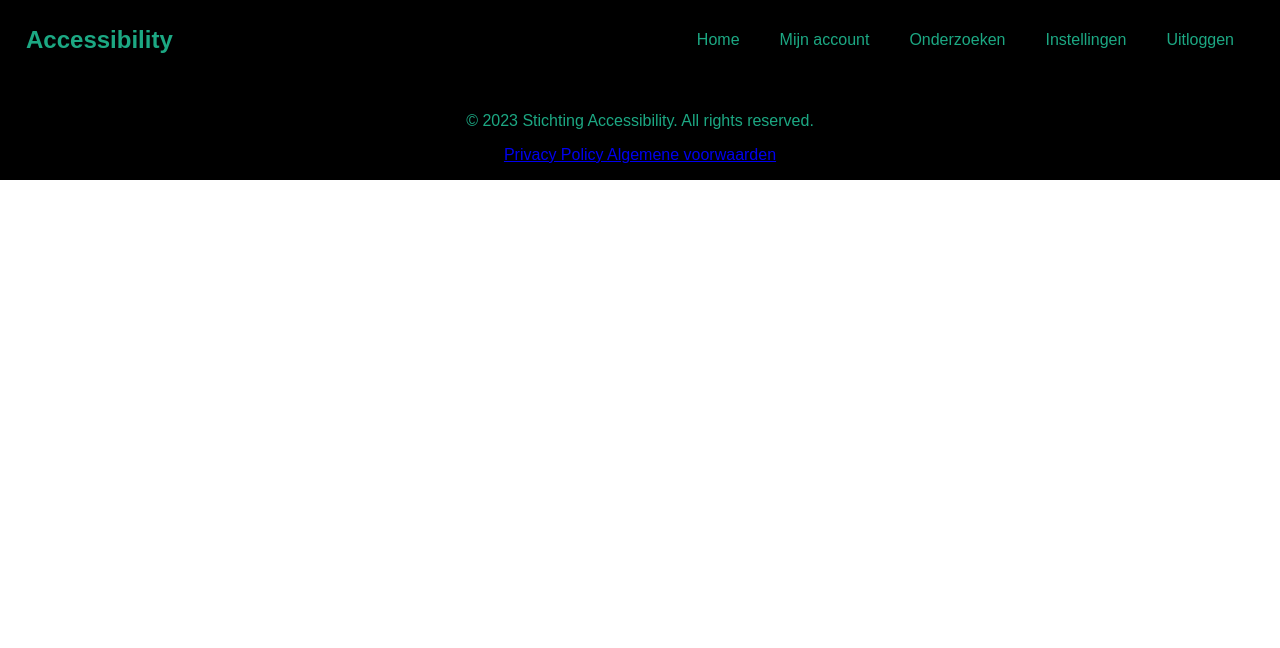
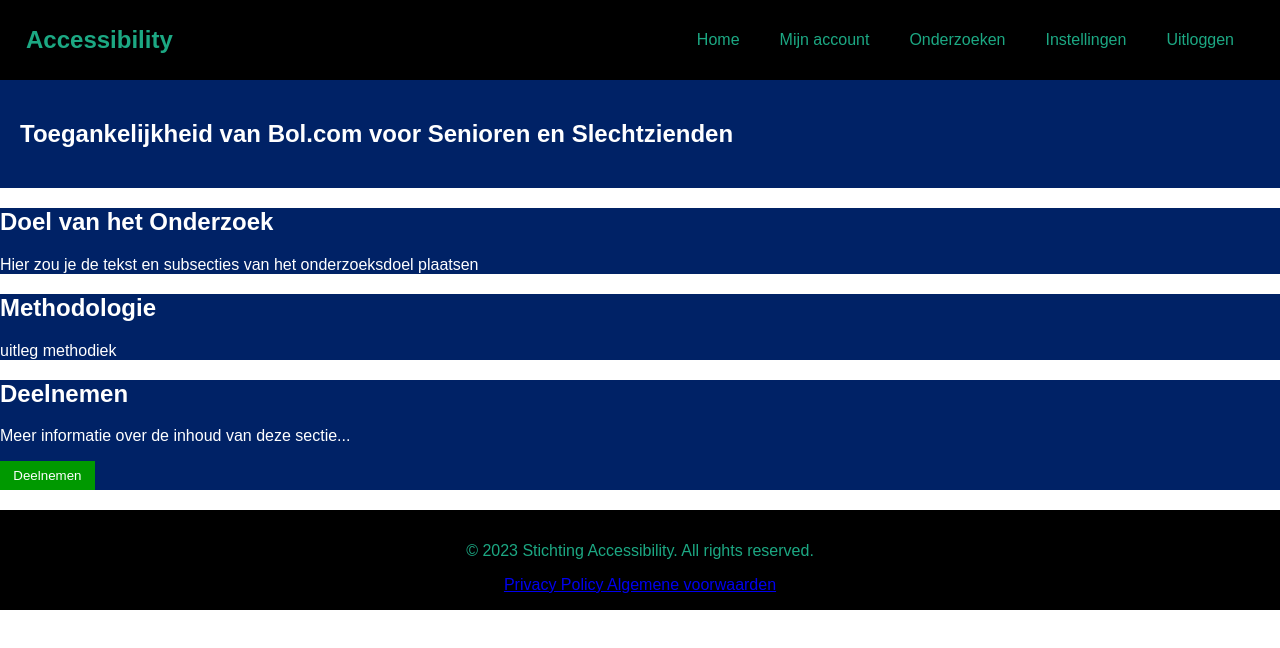
Before and after one commit to DiegoIEC/wpr, a React (Create React App) app in the folder web/: page /onderzoek in a window 1280 px wide. Shown: the top 648 px of the page. Built offline with nearby package versions, Linux system fonts and the light colour scheme.

Commit message:
onderzoek  maken

```diff
--- a/web/src/App.js
+++ b/web/src/App.js
@@ -3,6 +3,7 @@ import Home from './Home';
 import Footer from './Footer';
 import { BrowserRouter as Router, Routes, Route } from "react-router-dom";
 import Onderzoeken from './Onderzoeken';
+import Onderzoek from './Onderzoek';
 
 function App() {
   return (
@@ -18,6 +19,9 @@ function App() {
         <Routes>
           <Route path="/onderzoeken" element={<Onderzoeken />}></Route>
         </Routes>
+        <Routes>
+          <Route path="/onderzoek" element={<Onderzoek />}></Route>
+        </Routes>
 
         </main>
         <Footer />
--- /dev/null
+++ b/web/src/Onderzoek.js
@@ -0,0 +1,37 @@
+const titel = "Toegankelijkheid van Bol.com voor Senioren en Slechtzienden"
+const beschrijving ="Hier zou je de tekst en subsecties van het onderzoeksdoel plaatsen"
+const methodiek = "uitleg methodiek"
+
+const Onderzoek = () => {
+  return (
+    <div className="onderzoek">
+      <section className="onderzoeknaam">
+      <h1>{titel}</h1>
+    </section>
+
+    <section className="research-details">
+    <h2>Doel van het Onderzoek</h2>
+      <p>{beschrijving}</p>
+    </section>
+    <section className="methodology">
+      <h2>Methodologie</h2>
+      <p>{methodiek}</p>
+    </section>
+    <section className="section3">
+      <h2>Deelnemen</h2>
+      <p>Meer informatie over de inhoud van deze sectie...</p>
+      <button>Deelnemen</button>
+    </section>
+    </div>
+  );
+}
+
+
+
+
+
+
+
+
+
+export default Onderzoek;
--- a/web/src/index.css
+++ b/web/src/index.css
@@ -17,6 +17,20 @@ nav a {
 
 nav a:hover {
   text-decoration: underline;
+}
+.main-content {
+  padding: 20px;
+  background-color: #002266;
+}
+
+.onderzoeknaam {
+  padding: 20px;
+  background-color: #002266;
+}
+
+.research-details, .methodology, .section3 {
+  margin-bottom: 20px;
+  background-color: #002266;
 }
 
 main {
```
